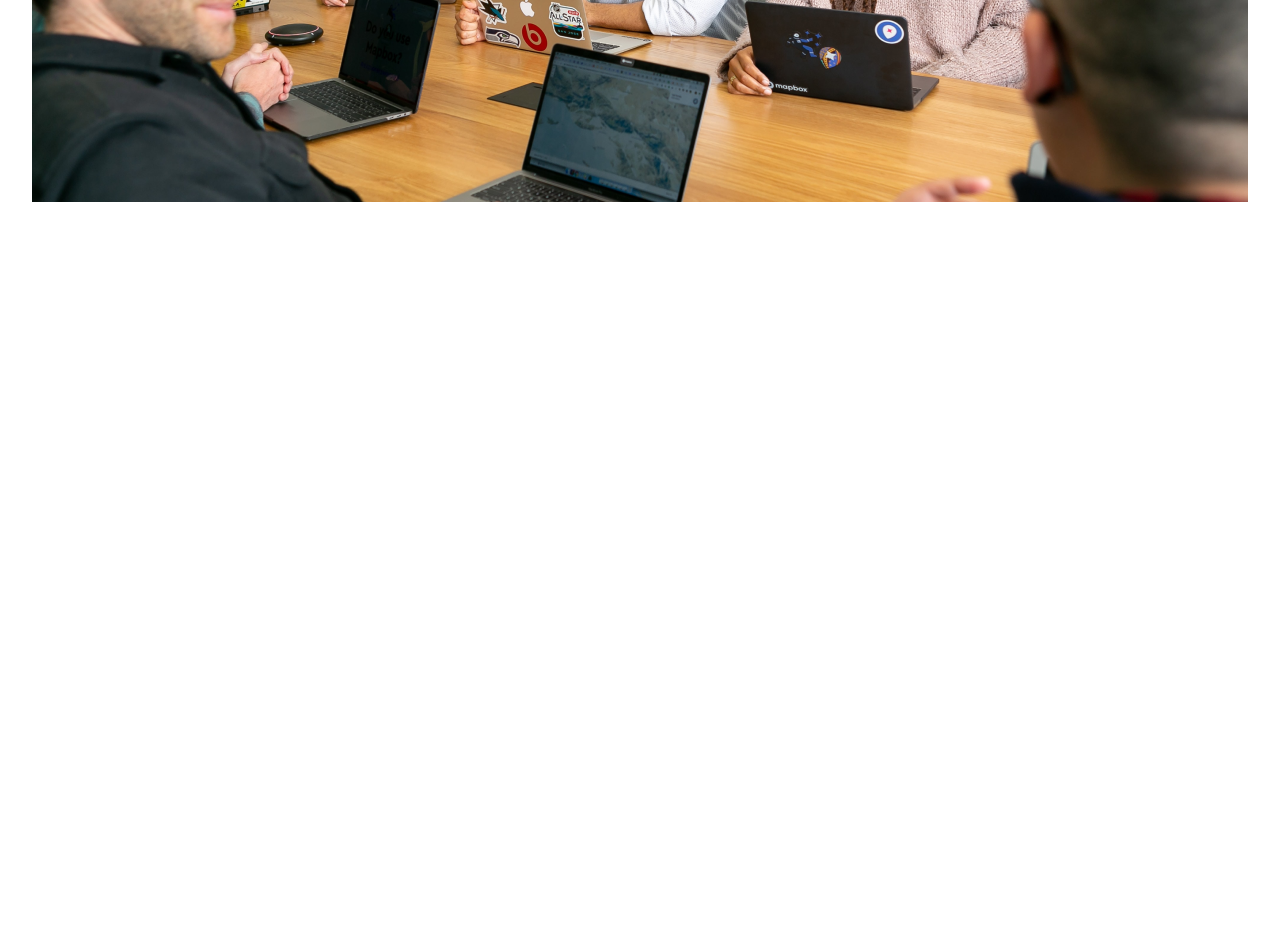
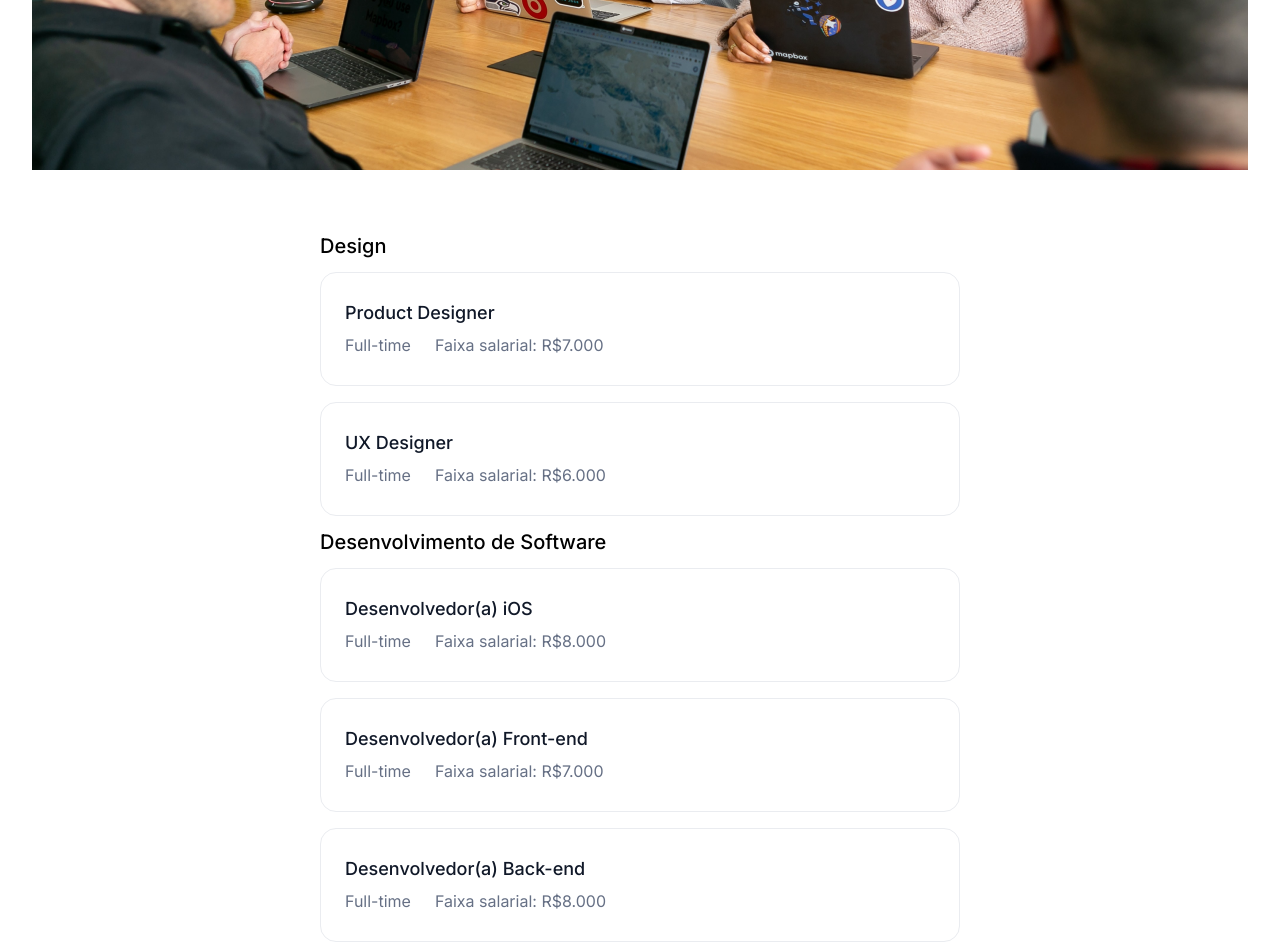
Before and after one commit to brunornsousa92/7DaysOfCode-HTMLeCSS, a plain HTML site: page index.html in a window 1280 px wide. Shown: the part 1249-2191 px from the top of the page. Before the commit the page ends 1549 px from the top, so only its background shows below. Drawn offline with Linux system fonts and the light colour scheme.

Commit message:
add anuncio-vaga

```diff
--- a/index.html
+++ b/index.html
@@ -66,9 +66,31 @@
             <p>Somos uma equipe 100% remota com pessoas do Brasil inteiro.</p>
             <img src="./assets/Banner_vagas.png" alt="Pessoas sentadas ao redor de uma mesa em uma sala de reunião">
         </section>
+        <div class="anuncio-vaga">
+            <span class="titulo-vaga">Design</span>
+            <div class="informacoes">
+                <span class="titulo-cargo">Product Designer</span><br>
+                <span class="informacoes-cargo">Full-time</span><span class="informacoes-cargo">Faixa salarial: R$7.000</span>
+            </div>
+            <div class="informacoes">
+                <span class="titulo-cargo">UX Designer</span><br>
+                <span class="informacoes-cargo">Full-time</span><span class="informacoes-cargo">Faixa salarial: R$6.000</span>
+            </div>
+            <span class="titulo-vaga">Desenvolvimento de Software</span>
+            <div class="informacoes">
+                <span class="titulo-cargo">Desenvolvedor(a) iOS</span><br>
+                <span class="informacoes-cargo">Full-time</span><span class="informacoes-cargo">Faixa salarial: R$8.000</span>
+            </div>
+            <div class="informacoes">
+                <span class="titulo-cargo">Desenvolvedor(a) Front-end</span><br>
+                <span class="informacoes-cargo">Full-time</span><span class="informacoes-cargo">Faixa salarial: R$7.000</span>
+            </div>
+            <div class="informacoes">
+                <span class="titulo-cargo">Desenvolvedor(a) Back-end</span><br>
+                <span class="informacoes-cargo">Full-time</span><span class="informacoes-cargo">Faixa salarial: R$8.000</span>
+            </div>
+        </div>
     </main>
-
-
 </body>
 
 </html>
--- a/styles/style.css
+++ b/styles/style.css
@@ -49,7 +49,7 @@ button {
     color: #FFFFFF;
 }
 
-.cabecalho, .vagas-container {
+.cabecalho {
     text-align: center;
     padding: 6rem 0;
 }
@@ -102,6 +102,11 @@ button {
     margin-top: 0.5rem;
 }
 
+.vagas-container {
+    text-align: center;
+    padding: 4rem 0;
+}
+
 .vagas-container span {
     font-size: 0.875rem;
     font-weight: 500;
@@ -124,3 +129,34 @@ button {
     font-size: var(--text-paragraph);
     color: var(--text-color);
 }
+
+.anuncio-vaga {
+    margin: 0 auto;
+    width: 50%;
+}
+
+.titulo-vaga {
+    font-size: var(--text-paragraph);
+    font-weight: 500;
+    margin-bottom: 2rem;
+}
+.informacoes {
+    margin-top: 1rem;
+    margin-bottom: 1rem;
+    border: 1px solid #EAECF0;
+    padding: 1.5rem;
+    border-radius: 1rem;
+    line-height: 2rem;
+}
+
+.titulo-cargo {
+    font-size: 1.125rem;
+    font-weight: 500;
+    color: var(--second-color);
+}
+
+.informacoes-cargo {
+    font-size: 1rem;
+    color: var(--text-color);
+    padding: 0 1.5rem 0 0;
+}
```
